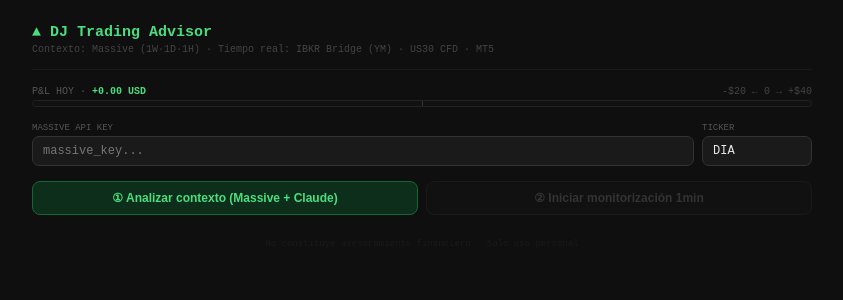
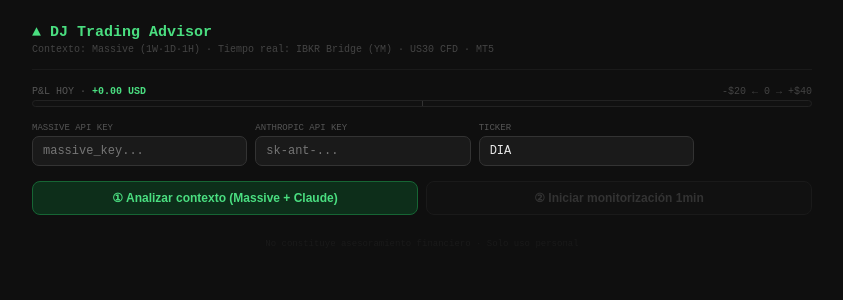
Before and after one commit to jcarpio/dj-trading-advisor, a Next.js app: page / in a window 1280 px wide. Shown: the top 300 px of the page, without its empty margins (218-1061 px from the left). Built offline with nearby package versions, Linux system fonts and the light colour scheme.

Commit message:
Add files via upload

```diff
--- a/app/components/TradingAdvisor.jsx
+++ b/app/components/TradingAdvisor.jsx
@@ -267,7 +267,8 @@ function LogEntry({ entry }) {
 
 // ─── Main ─────────────────────────────────────────────────────────────────────
 export default function TradingAdvisor() {
-  const [massiveKey, setMassiveKey] = useState("");
+  const [massiveKey,   setMassiveKey]   = useState("");
+  const [anthropicKey, setAnthropicKey] = useState("");
   const [ticker,     setTicker]     = useState("DIA");
 
   const [phase,      setPhase]      = useState("idle");
@@ -351,7 +352,8 @@ export default function TradingAdvisor() {
 
   // ── PHASE 1: Context ──────────────────────────────────────────────────────
   const getContext = useCallback(async () => {
-    if (!massiveKey.trim()) { setError("Introduce tu API key de Massive."); return; }
+    if (!massiveKey.trim())   { setError("Introduce tu API key de Massive."); return; }
+    if (!anthropicKey.trim()) { setError("Introduce tu API key de Anthropic."); return; }
     setError(""); setLog([]); setLoading("Obteniendo contexto histórico (Massive)...");
 
     const tfs = [
@@ -423,7 +425,7 @@ Usa solo números enteros para los niveles. El trader mirará el gráfico 1min d
     try {
       const res  = await fetch("/api/analyze", {
         method: "POST", headers: { "Content-Type": "application/json" },
-        body: JSON.stringify({ prompt }),
+        body: JSON.stringify({ prompt, apiKey: anthropicKey }),
       });
       const data = await res.json();
       if (data.error) throw new Error(data.error);
@@ -452,7 +454,7 @@ Usa solo números enteros para los niveles. El trader mirará el gráfico 1min d
       addLog({ type: "danger", icon: "✗", text: `Error Claude: ${e.message}` });
       setLoading("");
     }
-  }, [massiveKey, ticker, addLog]);
+  }, [massiveKey, anthropicKey, ticker, addLog]);
 
   // ── RE-ANALYZE with current IBKR price ────────────────────────────────────
   const reanalyze = useCallback(async () => {
@@ -511,7 +513,7 @@ Responde:
 
       const res  = await fetch("/api/analyze", {
         method: "POST", headers: { "Content-Type": "application/json" },
-        body: JSON.stringify({ prompt }),
+        body: JSON.stringify({ prompt, apiKey: anthropicKey }),
       });
       const data = await res.json();
       if (data.error) throw new Error(data.error);
@@ -532,7 +534,7 @@ Responde:
       setError(`Error re-análisis: ${e.message}`);
       setLoading("");
     }
-  }, [context, priceHistory, addLog]);
+  }, [context, priceHistory, anthropicKey, addLog]);
 
   // ── PHASE 2: Monitor ──────────────────────────────────────────────────────
   const startMonitoring = useCallback(() => {
@@ -707,10 +709,14 @@ Responde:
       )}
 
       {/* Keys */}
-      <div style={{ display: "grid", gridTemplateColumns: "1fr 110px", gap: 8, marginBottom: "0.9rem" }}>
+      <div style={{ display: "grid", gridTemplateColumns: "1fr 1fr 1fr 110px", gap: 8, marginBottom: "0.9rem" }}>
         <div>
           <label style={{ fontSize: 9, color: "#555", display: "block", marginBottom: 3, textTransform: "uppercase" }}>Massive API Key</label>
           <input type="password" value={massiveKey} onChange={e => setMassiveKey(e.target.value)} placeholder="massive_key..." style={inputStyle} />
+        </div>
+        <div>
+          <label style={{ fontSize: 9, color: "#555", display: "block", marginBottom: 3, textTransform: "uppercase" }}>Anthropic API Key</label>
+          <input type="password" value={anthropicKey} onChange={e => setAnthropicKey(e.target.value)} placeholder="sk-ant-..." style={inputStyle} />
         </div>
         <div>
           <label style={{ fontSize: 9, color: "#555", display: "block", marginBottom: 3, textTransform: "uppercase" }}>Ticker</label>
```
